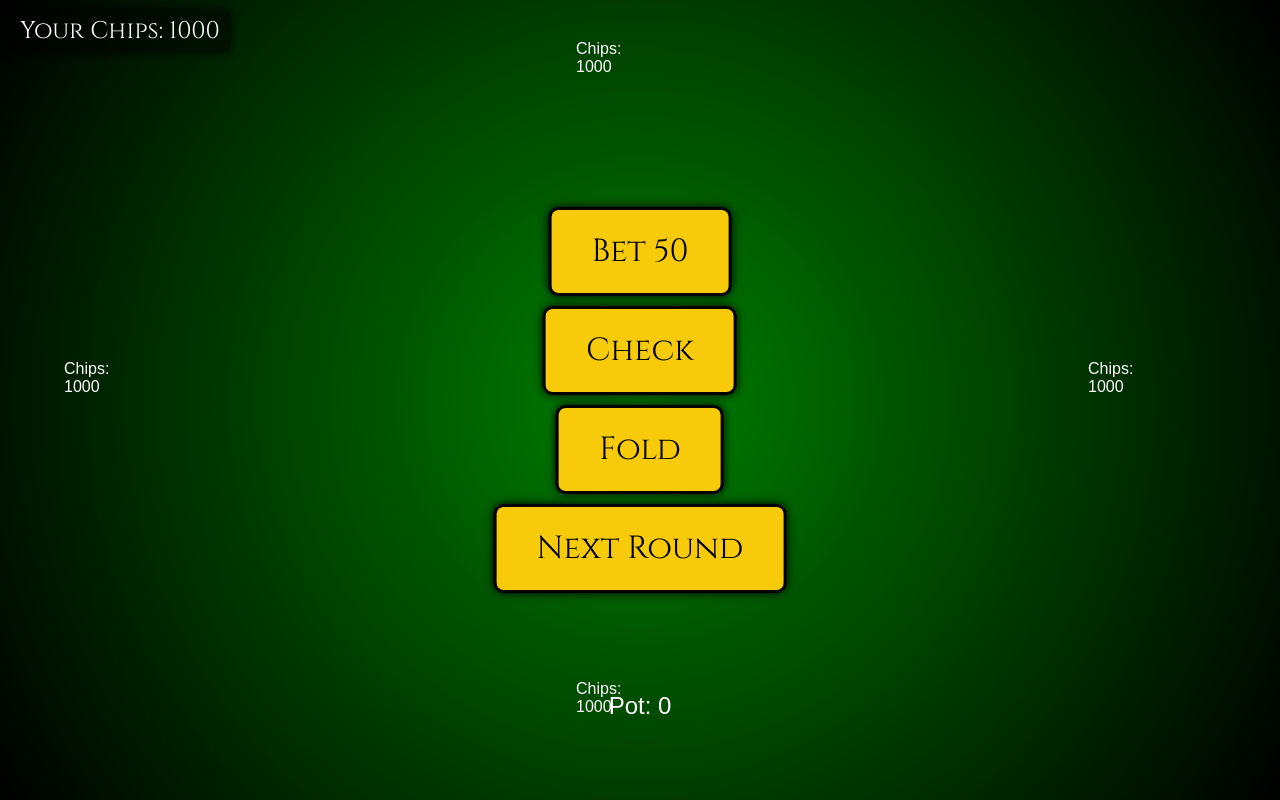
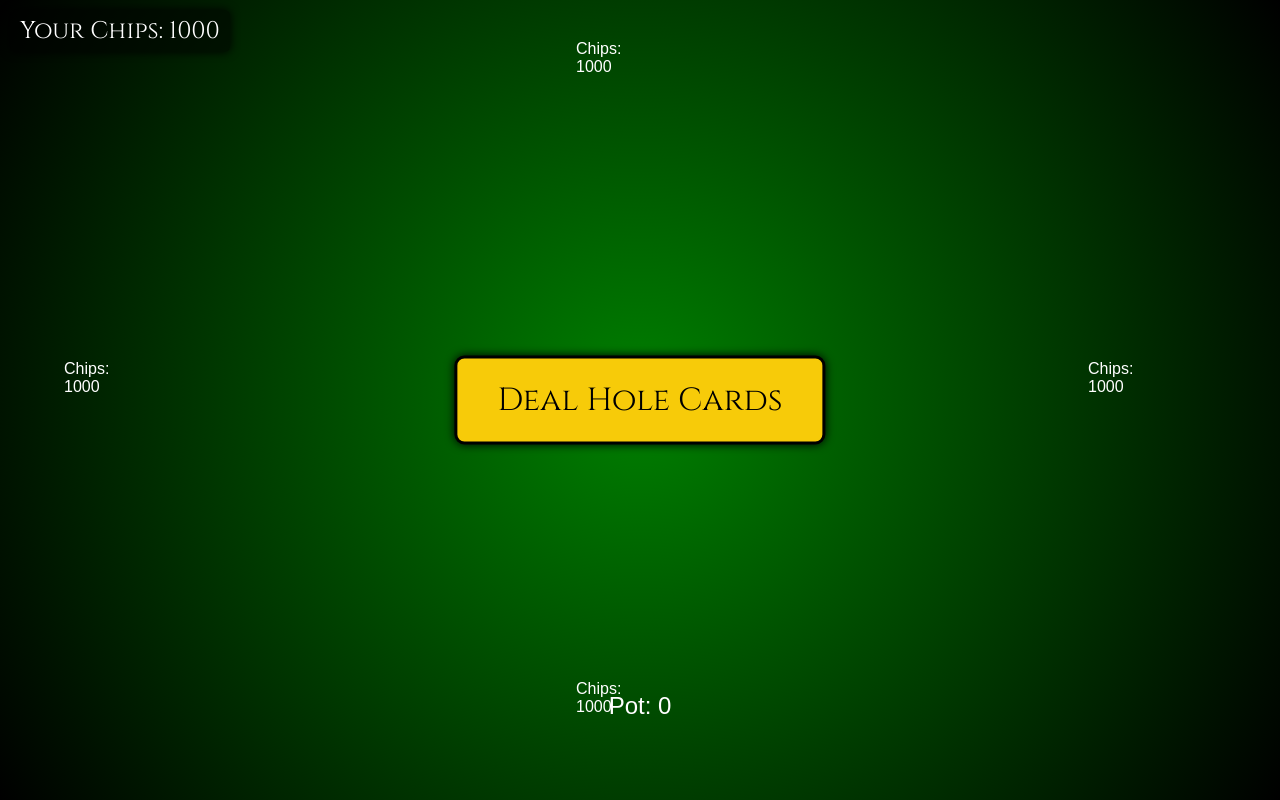
Before and after one commit to kenshiro8/porker, a React (Vite) app: page / in a window 1280 px wide. Both pictures are taken after a click on the button "Play". Built offline with nearby package versions, Linux system fonts and the light colour scheme.

Commit message:
2024_12_28

```diff
--- a/src/App.jsx
+++ b/src/App.jsx
@@ -3,7 +3,6 @@ import "./../style.css";
 
 const INITIAL_CHIPS = 1000;
 const INITIAL_DECK = createDeck();
-const MIN_BET = 50;
 
 function App() {
   const [gameStarted, setGameStarted] = useState(false);
@@ -36,9 +35,10 @@ function GameScreen({ initialDeck, initialChips }) {
   const [players, setPlayers] = useState(initializePlayers(4, initialChips));
   const [communityCards, setCommunityCards] = useState([]);
   const [pot, setPot] = useState(0);
-  const [currentBet, setCurrentBet] = useState(MIN_BET);
-  const [currentPlayerIndex, setCurrentPlayerIndex] = useState(0);
-  const [round, setRound] = useState("pre-flop");
+  const [holeCardsDealt, setHoleCardsDealt] = useState(false);
+  const [communityCardCount, setCommunityCardCount] = useState(0);
+  const [openEnabled, setOpenEnabled] = useState(false);
+  const [allCardsRevealed, setAllCardsRevealed] = useState(false);
 
   const dealHoleCards = () => {
     const newDeck = [...deck];
@@ -48,70 +48,29 @@ function GameScreen({ initialDeck, initialChips }) {
     }));
     setPlayers(updatedPlayers);
     setDeck(newDeck);
+    setHoleCardsDealt(true);
   };
 
   const dealCommunityCard = () => {
-    const newDeck = [...deck];
-    const newCard = newDeck.pop();
-    setCommunityCards([...communityCards, newCard]);
-    setDeck(newDeck);
+    if (communityCardCount === 0) {
+      // First time: Deal 3 community cards
+      setCommunityCards([...communityCards, deck.pop(), deck.pop(), deck.pop()]);
+      setDeck(deck.slice(0, -3));
+      setCommunityCardCount(communityCardCount + 3);
+    } else if (communityCardCount < 5) {
+      // Deal one additional community card
+      setCommunityCards([...communityCards, deck.pop()]);
+      setDeck(deck.slice(0, -1));
+      setCommunityCardCount(communityCardCount + 1);
+    }
+
+    if (communityCardCount + 1 >= 5) {
+      setOpenEnabled(true);
+    }
   };
 
-  const handleBet = (amount) => {
-    const updatedPlayers = players.map((player, index) => {
-      if (index === currentPlayerIndex) {
-        return { ...player, chips: player.chips - amount };
-      }
-      return player;
-    });
-    setPlayers(updatedPlayers);
-    setPot(pot + amount);
-    setCurrentBet(amount);
-    nextPlayer();
-  };
-
-  const handleFold = () => {
-    const updatedPlayers = players.map((player, index) => {
-      if (index === currentPlayerIndex) {
-        return { ...player, active: false };
-      }
-      return player;
-    });
-    setPlayers(updatedPlayers);
-    nextPlayer();
-  };
-
-  const handleCheck = () => {
-    nextPlayer();
-  };
-
-  const nextPlayer = () => {
-    const nextIndex = (currentPlayerIndex + 1) % players.length;
-    setCurrentPlayerIndex(nextIndex);
-  };
-
-  const advanceRound = () => {
-    switch (round) {
-      case "pre-flop":
-        setRound("flop");
-        dealCommunityCard();
-        dealCommunityCard();
-        dealCommunityCard();
-        break;
-      case "flop":
-        setRound("turn");
-        dealCommunityCard();
-        break;
-      case "turn":
-        setRound("river");
-        dealCommunityCard();
-        break;
-      case "river":
-        setRound("showdown");
-        break;
-      default:
-        break;
-    }
+  const revealAllCards = () => {
+    setAllCardsRevealed(true);
   };
 
   return (
@@ -133,20 +92,19 @@ function GameScreen({ initialDeck, initialChips }) {
               className={`player player-${index + 1}`}
               style={getPlayerPosition(index)}
             >
-              <Player player={player} isVertical={index === 1 || index === 2} isBack={index !== 3} />
+              <Player player={player} isVertical={index === 1 || index === 2} isBack={!allCardsRevealed && index !== 3} />
             </div>
           ))}
         </div>
       </div>
       <div className="controls">
-        {round !== "showdown" && (
-          <>
-            <button onClick={() => handleBet(currentBet)}>Bet {currentBet}</button>
-            <button onClick={handleCheck}>Check</button>
-            <button onClick={handleFold}>Fold</button>
-          </>
-        )}
-        {round !== "showdown" && <button onClick={advanceRound}>Next Round</button>}
+        {!holeCardsDealt ? (
+          <button onClick={dealHoleCards}>Deal Hole Cards</button>
+        ) : communityCardCount < 5 ? (
+          <button onClick={dealCommunityCard}>Deal Community Card</button>
+        ) : openEnabled ? (
+          <button onClick={revealAllCards}>Open</button>
+        ) : null}
       </div>
       <div className="pot-display">Pot: {pot}</div>
     </div>
```
